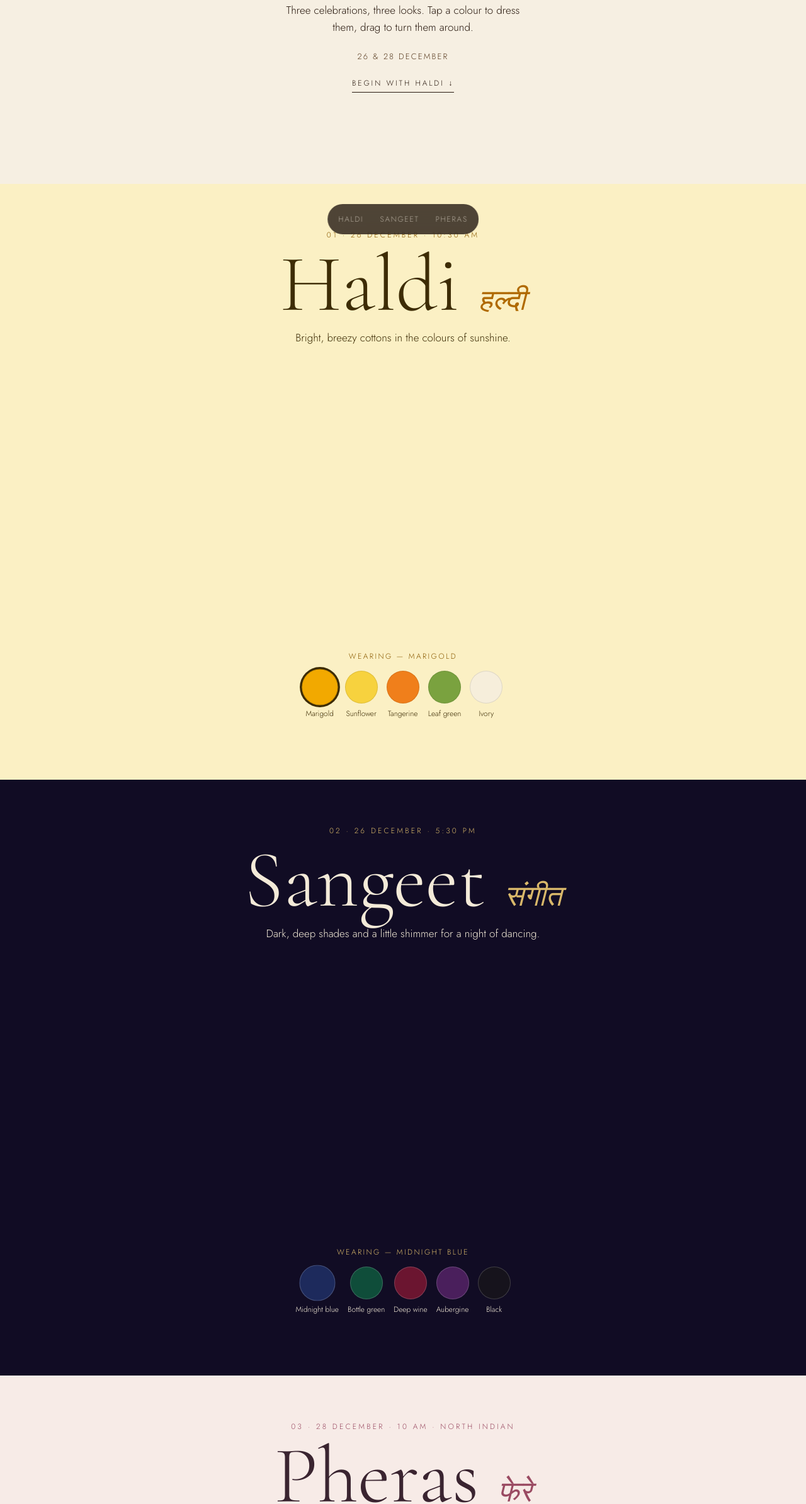
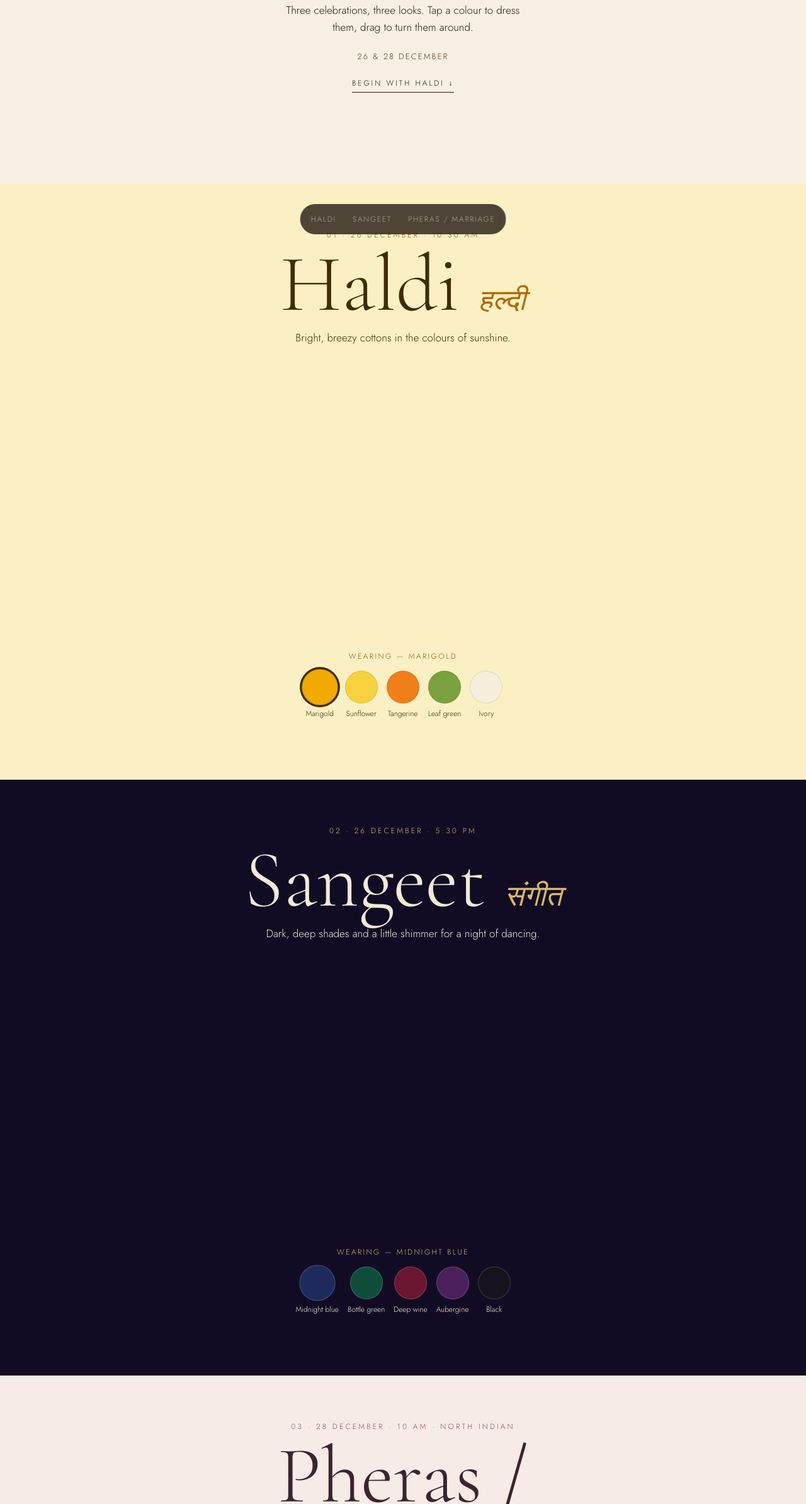
Before and after one commit to rushil1904/Wedding-E-invite, a plain HTML site: page dress-code.html in a window 1280 px wide. Shown: the part 412-2800 px from the top of the page at 63% size. Drawn offline with nearby package versions, Linux system fonts and the light colour scheme.

Commit message:
Call the Pheras "Pheras / Marriage" on the dress-code page
Heading and nav both, so guests who don't know the word still see which
ceremony it is.

Co-Authored-By: Claude Opus 5.5 <noreply@anthropic.com>

```diff
--- a/dress-code.html
+++ b/dress-code.html
@@ -49,7 +49,7 @@ footer{position:relative;z-index:2;background:#2a1a10;color:#f6efe2;padding:72px
 <nav>
 <a href="#haldi">Haldi</a>
 <a href="#sangeet">Sangeet</a>
-<a href="#pheras">Pheras</a>
+<a href="#pheras">Pheras / Marriage</a>
 </nav>
 
 <section data-scene="0" style="background:#f6efe2;color:#2a1a10;min-height:88svh;justify-content:center;gap:24px">
@@ -101,7 +101,7 @@ footer{position:relative;z-index:2;background:#2a1a10;color:#f6efe2;padding:72px
 <section id="pheras" data-scene="3" style="background:#f7ebe7;color:#3a2430">
 <div class="intro">
 <div class="eyebrow" style="color:#9a4a62">03 · 28 December · 10 AM · North Indian</div>
-<h2>Pheras <span style="color:#9a4a62">फेरे</span></h2>
+<h2>Pheras / Marriage <span style="color:#9a4a62">फेरे</span></h2>
 <p>Bright, cheerful colours — and please avoid dark shades.</p>
 </div>
 <div class="stage" data-spacer data-ev="3"></div>
```
